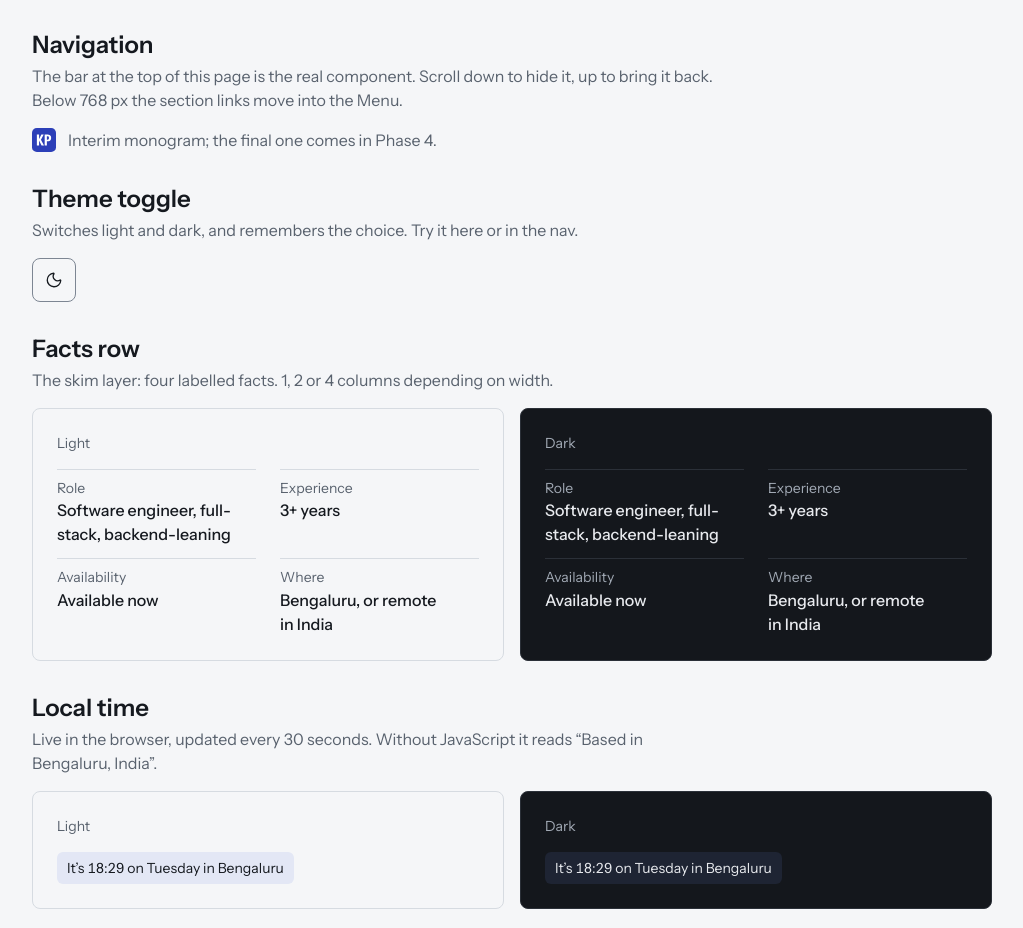
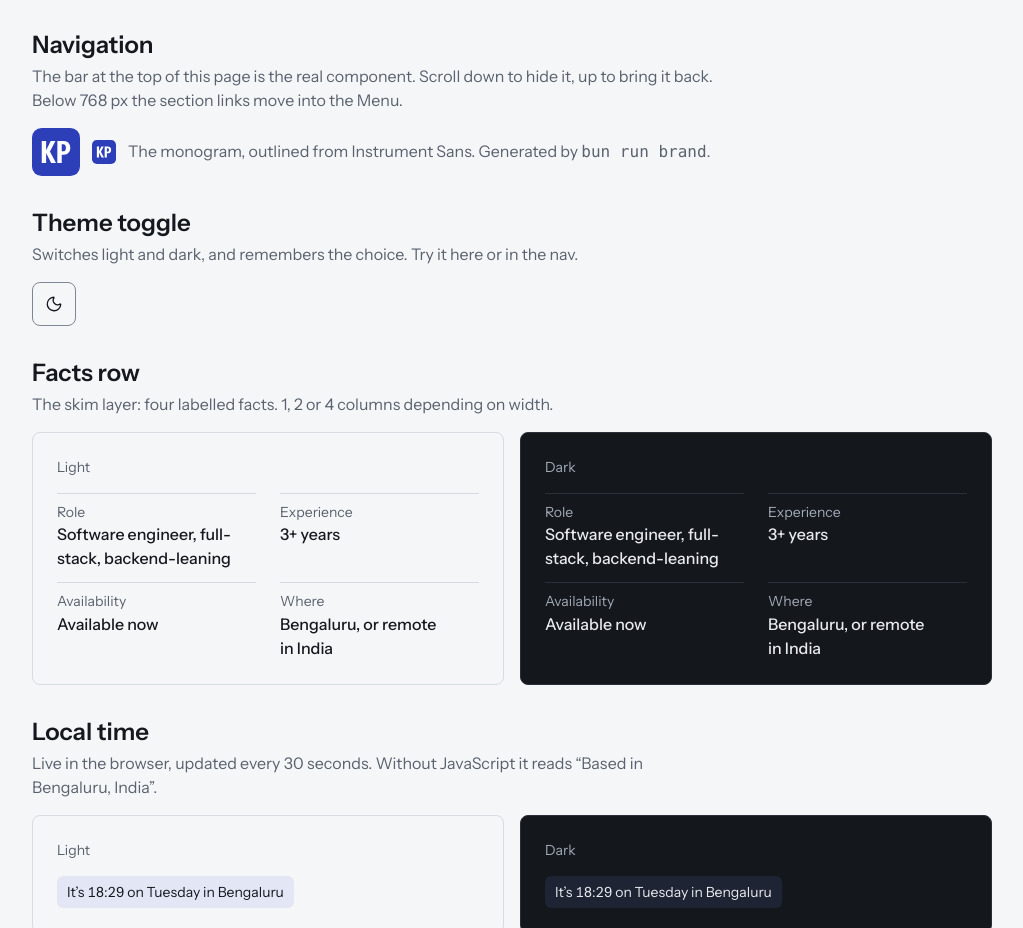
Before and after one commit to Karthik-beta/personal-website, a Next.js app: page /styleguide in a window 1280 px wide. Shown: the part 5948-6876 px from the top of the page, without its empty margins (128-1151 px from the left). Built offline with nearby package versions, Linux system fonts and the light colour scheme.

Commit message:
chore: show final monogram in styleguide

```diff
--- a/src/app/styleguide/page.tsx
+++ b/src/app/styleguide/page.tsx
@@ -450,9 +450,11 @@ export default function StyleguidePage() {
             note="The bar at the top of this page is the real component. Scroll down to hide it, up to bring it back. Below 768 px the section links move into the Menu."
           >
             <div className="flex flex-wrap items-center gap-3">
+              <Monogram className="size-12" />
               <Monogram />
               <span className="text-sm text-muted">
-                Interim monogram; the final one comes in Phase 4.
+                The monogram, outlined from Instrument Sans. Generated by <code>bun run brand</code>
+                .
               </span>
             </div>
           </Specimen>
```
